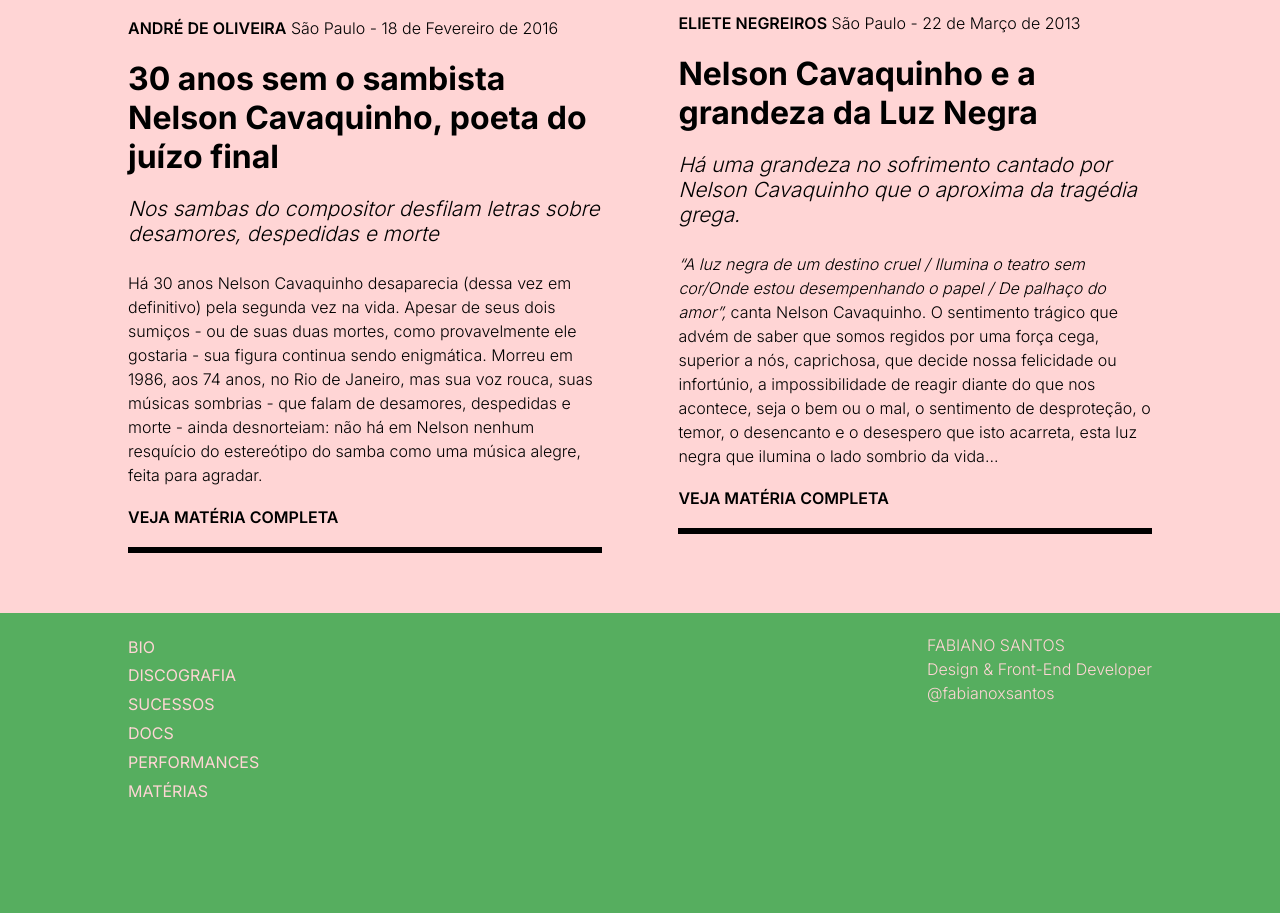
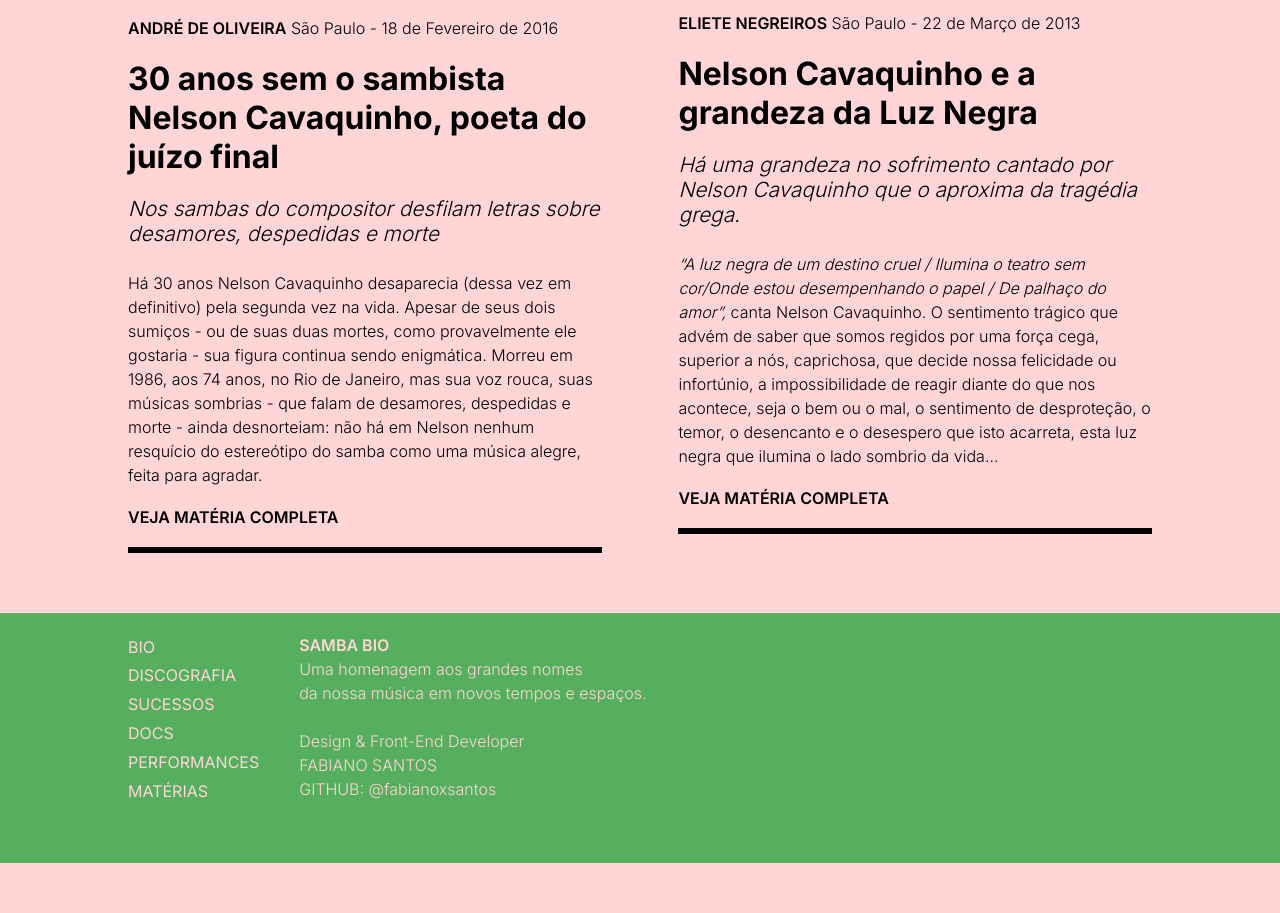
Before and after one commit to fabianoxsantos/nelson-page, a plain HTML site: page index.html in a window 1280 px wide. Shown: the part 7446-8359 px from the top of the page. After the commit the page ends 8309 px from the top, so only its background shows below. Drawn offline with nearby package versions, Linux system fonts and the light colour scheme.

Commit message:
Create credits

```diff
--- a/index.html
+++ b/index.html
@@ -375,14 +375,20 @@
                 </ul>
 
                 <div class="fontes-footer">
-                    <h6 style="line-height: 1.5em;">FABIANO SANTOS <br>
+                    <h6 style="line-height: 1.5em;">
+                        <span style="font-weight: 600;">SAMBA BIO</span> <br>
+                        Uma homenagem aos grandes nomes <br>da nossa
+                        música em novos tempos e espaços. <br>   <br>
                         Design & Front-End Developer <br>
-                        <a style="color: var(--main-color);" href="https://github.com/fabianoxsantos" target="_blank">@fabianoxsantos</a> <br>
+                        FABIANO SANTOS <br>
+
+                        <a style="color: var(--main-color);" href="https://github.com/fabianoxsantos" target="_blank">GITHUB: @fabianoxsantos</a> <br>
 
 
                     </h6>
 
                 </div>
+
             </div>
         </div>
 
--- a/styles/footer.css
+++ b/styles/footer.css
@@ -1,6 +1,6 @@
 footer{
     width: 100vw;
-    height: 300px;
+    height: 250px;
     display: flex;
     justify-content: center;
     background-color: var(--second-color);
@@ -17,7 +17,8 @@ footer{
 .main-footer{
     width: 80vw;
     display: flex;
-    justify-content: space-between;
+    justify-content: start;
+    gap: 40px;
 
 
 }
```
